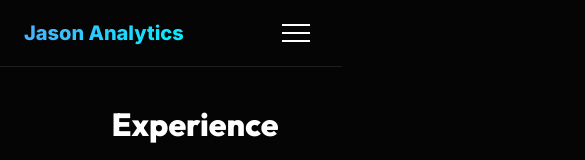
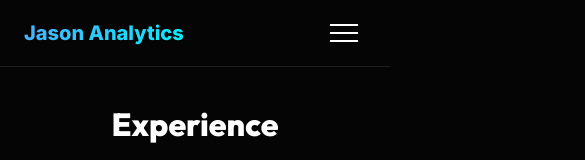
Before and after one commit to ds-jason-tsai/jason-by-tsai-portfolio, a Next.js app: page /en/experience in a window 390 px wide. Shown: the top 160 px of the page, 585 px wide, since content can reach past the window. Built offline with nearby package versions, Linux system fonts and the light colour scheme.

Commit message:
fix(ui): decouple nav from main-container for mobile header alignment

```diff
--- a/app/[lang]/layout.tsx
+++ b/app/[lang]/layout.tsx
@@ -65,8 +65,6 @@ export default async function RootLayout({
             gtag('config', 'G-WH682R80NK');
           `}
         </Script>
-        <div className="main-container">
-          {/* Global Navigation */}
         <nav className="nav">
           <div className="nav-logo">
             <Link href={`/${lang}`} style={{ textDecoration: 'none', borderBottom: 'none' }}>{dict.brand?.logo || 'Jason Tsai'}</Link>
@@ -116,6 +114,9 @@ export default async function RootLayout({
           </div>
         </nav>
 
+        <div className="main-container">
+          {/* Main content shifted down slightly if needed, though globals.css handles it */}
+
           <main className="page-content" style={{ minHeight: '80vh', paddingBottom: '5rem', paddingTop: '2rem' }}>
             {children}
           </main>
--- a/app/globals.css
+++ b/app/globals.css
@@ -58,7 +58,7 @@ h1, h2, h3, h4 {
   border-bottom: 1px solid var(--glass-border);
   position: sticky;
   top: 0;
-  z-index: 100;
+  z-index: 1001;
   background: #050505; /* Solid background for readability */
   backdrop-filter: blur(16px);
   -webkit-backdrop-filter: blur(16px);
@@ -432,9 +432,7 @@ h1, h2, h3, h4 {
   }
 
   .nav {
-    padding: 1rem 1.5rem 1rem 1.5rem; /* Match container padding */
-    margin-left: -1.5rem;
-    margin-right: -1.5rem;
+    padding: 1rem 1.5rem;
     background: #050505; /* Fully solid on mobile */
   }
 
```
Lines whose indentation alone changed are shown as unchanged.
